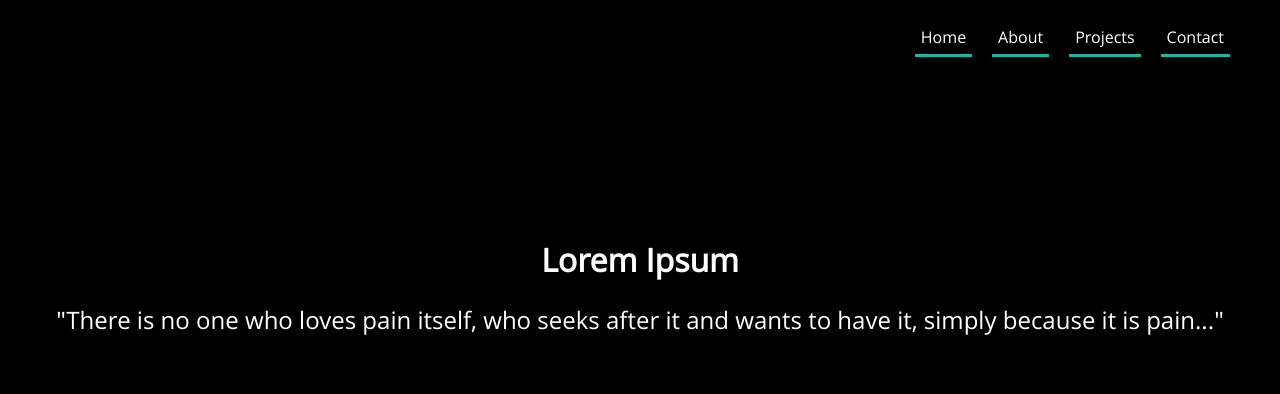
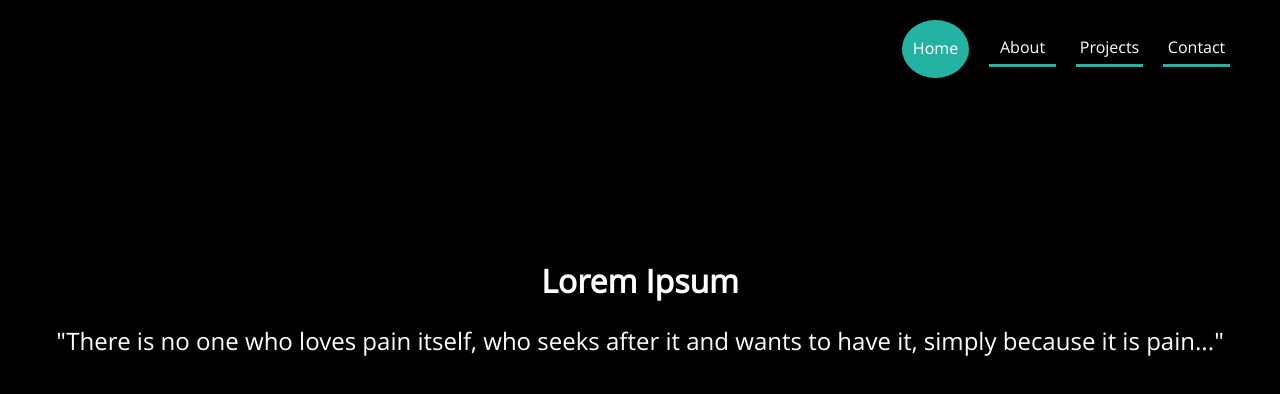
Before and after one commit to akshatarajashekar/portfolio, a Vue app: page /#/home in a window 1280 px wide. In both pictures the pointer is over the element 943 px from the left and 38 px from the top of the page. Shown: the top 394 px of the page. Built offline with nearby package versions, Linux system fonts and the light colour scheme.

Commit message:
Added hover effects to nav items

```diff
--- a/src/shared/nav-item.vue
+++ b/src/shared/nav-item.vue
@@ -6,6 +6,7 @@
 <style lang="scss">
 .nav-item {
   &__container {
+    width: 55px;;
     height: 34px;
     display: flex;
     justify-content: center;
@@ -13,14 +14,22 @@
     align-items: center;
     border-bottom: 3px solid #24b3a2;
     cursor: pointer;
-    margin: 0px 10px;
+    margin: 10px 10px;
   }
   &__text_property {
     color: white;
     font-size: 16px;
     font-family: "Open Sans";
   }
+
 }
+.nav-item__container:hover {
+    width: 55px;
+    background: #24b3a2;
+    border-radius: 50%;
+    height: 55px;
+    margin: 0 10px;
+  }
 </style>
 <script lang="ts">
 import { defineComponent } from 'vue';
```
